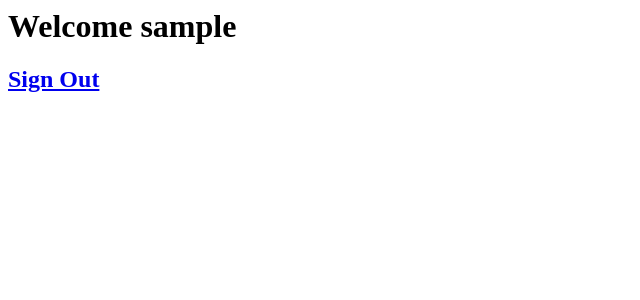
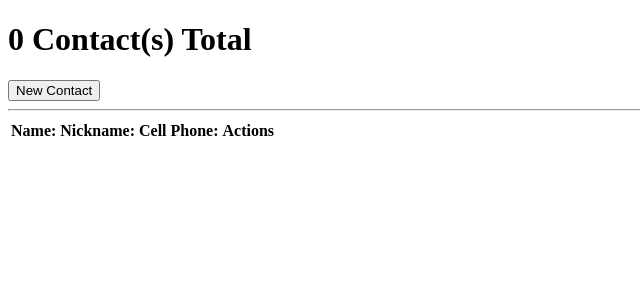
Before and after one commit to johncris09/Phonebook, a PHP site: page / in a window 1280 px wide. Shown: the top 300 px of the page, without its empty margins (0-640 px from the left). Run offline with PHP 8.4, Linux system fonts and the light colour scheme; the visitor is signed in with stand-in values (Sample User, id 1); tables that the repository leaves empty or names only in its code hold one stand-in row (values such as "Sample post"); lists and menus that the app fills with data are empty.

Commit message:
sting working in it

```diff
--- a/index.php
+++ b/index.php
@@ -1,15 +1,58 @@
 <?php
    include('session.php');
+   include('config.php');
+
+
+	$contacts = array();
+
+	$all_contacts = "select * from contacts where contact_status = '1'";
+
+	$sql_all_contacts = $conn->query($all_contacts);
+
+	$total_contacts = $sql_all_contacts->num_rows;
+
+	while ($row = mysqli_fetch_assoc($sql_all_contacts)) {
+		$contacts[] = $row;
+	}
+
 ?>
+
+<!DOCTYPE html>
 <html>
+<head>
+	<title>Phonebook</title>
+</head>
+<body>
+	<div class="wrapper">
 
-   <head>
-      <title>Welcome </title>
-   </head>
 
-   <body>
-      <h1>Welcome <?php echo  $login_session; ?></h1>
-      <h2><a href = "logout.php">Sign Out</a></h2>
-   </body>
-
+		<!-- content section -->
+		<div class="content">
+			<div class="floatl"><h1><?php echo $total_contacts ?> Contact(s) Total</h1></div>
+			<a class="floatr" href="add_contact.php"><input class="cancel_contact_button" type="button" value="New Contact"></a>
+			<div class="clear"></div>
+				<hr class="pageTitle">
+				<table id="contactsTable" class="display">
+					<thead>
+						<tr align="left">
+							<th>Name:</th>
+							<th>Nickname:</th>
+							<th>Cell Phone:</th>
+							<th>Actions</th>
+						</tr>
+					</thead>
+					<tbody>
+					 	<?php foreach ($contacts as $contact) {?>
+						<tr>
+							<td><a href="contact.php?id=<?php echo $contact["contact_id"]; ?>"><?php echo $contact["contact_fname"] . " " . $contact["contact_lname"]; ?></a></td>
+							<td><?php echo $contact["contact_nickname"]; ?></td>
+							<td><?php echo $contact["contact_cphone"]; ?></td>
+							<td><a href="update_contact.php?id=<?php echo $contact["contact_id"]; ?>"><i class="fa fa-pencil"></i></a> | <a href="delete_contact.php?id=<?php echo $contact["contact_id"] ?>"><i class="fa fa-trash-o"></i></a></td>
+						</tr>
+						<?php } ?>
+					</tbody>
+				</table>
+		</div>
+	</div>
+</body>
 </html>
```
